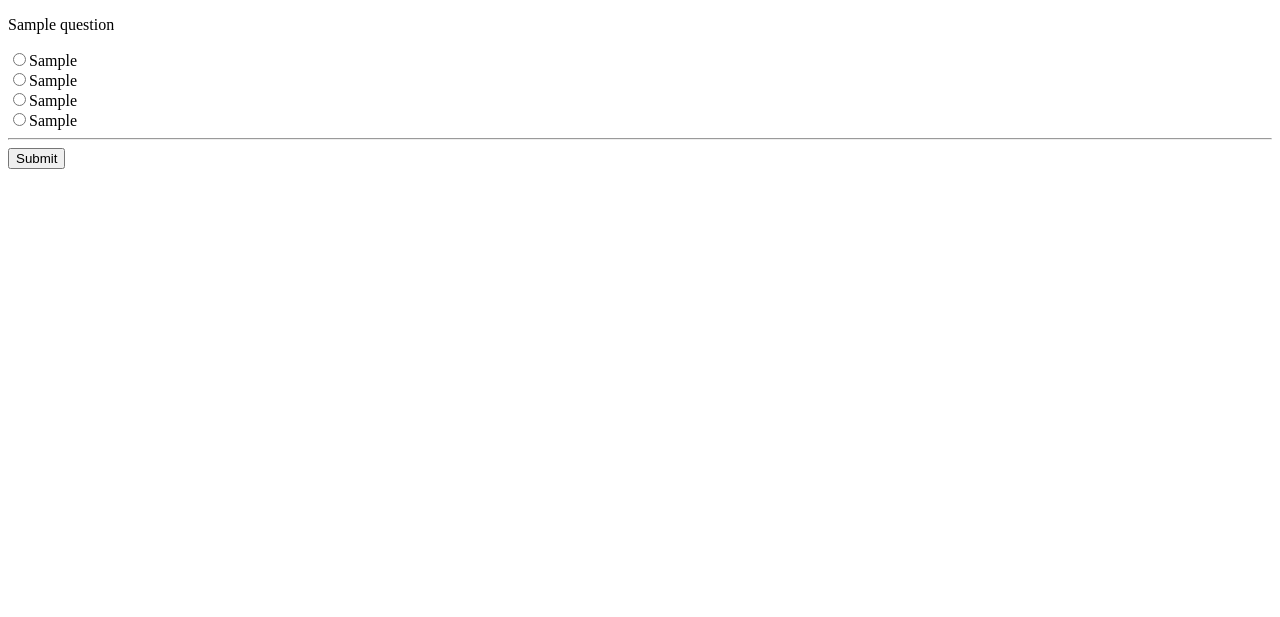
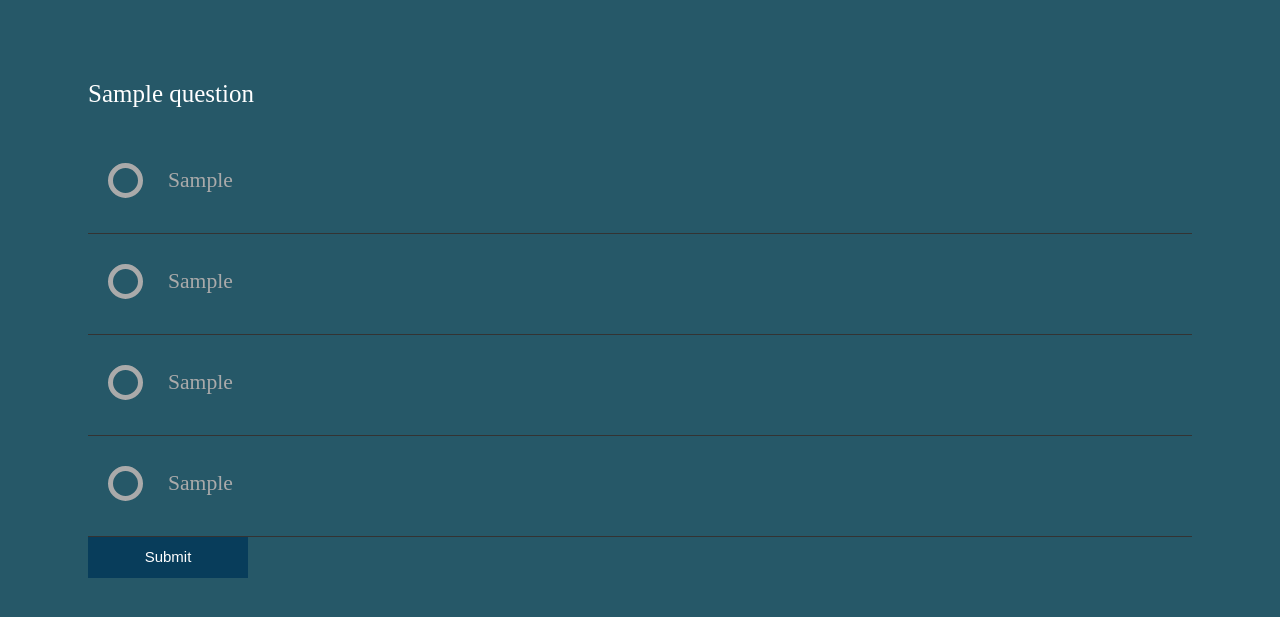
Before and after one commit to saitejach127/NitwESServer, a Django app: page /quiz/exam/ in a window 1280 px wide. Shown: the top 617 px of the page. Run offline with Django 3.2, Linux system fonts and the light colour scheme; tables that the repository leaves empty hold one stand-in row (values such as "Sample post").

Commit message:
quiz_update

```diff
--- a/NitwEs/templates/quiz/exam.html
+++ b/NitwEs/templates/quiz/exam.html
@@ -3,38 +3,214 @@
 <html>
 <head>
 	<title>Exam</title>
+
+	<style>
+	@import url('https://fonts.googleapis.com/css?family=Lato');
+	    .form ul{
+           list-style: none;
+           margin: 0;
+           padding: 0;
+	       overflow: auto;
+}
+		.form input[type="submit"],
+        .form input[type="button"]{
+           box-sizing: border-box;
+           -webkit-box-sizing: border-box;
+           -moz-box-sizing: border-box;
+           width: 10rem;
+           padding: 1%;
+           background: #083d5b;
+           border-bottom: 2px solid #083d5b;
+           border-top-style: none;
+           border-right-style: none;
+           border-left-style: none;
+           color: #fff;
+           font-size: 15px;
+         }
+        .form input[type="submit"]:hover,
+        .form input[type="button"]:hover{
+           background: #2bc6ce;
+           border-bottom: 2px solid #2bc6ce
+         }
+         ul li{
+         color: #AAAAAA;
+         display: block;
+         position: relative;
+         float: left;
+         width: 100%;
+         height: 100px;
+	     border-bottom: 1px solid #333;
+         }
+         ul li input[type=radio]{
+         position: absolute;
+         visibility: hidden;
+         }
+         ul li label{
+         display: block;
+         position: relative;
+         font-weight: 300;
+         font-size: 1.35em;
+         padding: 25px 25px 25px 80px;
+         margin: 10px auto;
+         height: 30px;
+         z-index: 9;
+         cursor: pointer;
+         -webkit-transition: all 0.25s linear;
+         }
+         ul li:hover label{
+	color: #FFFFFF;
+}
+
+ul li .check{
+  display: block;
+  position: absolute;
+  border: 5px solid #AAAAAA;
+  border-radius: 100%;
+  height: 25px;
+  width: 25px;
+  top: 30px;
+  left: 20px;
+	z-index: 5;
+	transition: border .25s linear;
+	-webkit-transition: border .25s linear;
+}
+
+ul li:hover .check {
+  border: 5px solid #FFFFFF;
+}
+
+ul li .check::before {
+  display: block;
+  position: absolute;
+	content: '';
+  border-radius: 100%;
+  height: 15px;
+  width: 15px;
+  top: 5px;
+	left: 5px;
+  margin: auto;
+	transition: background 0.25s linear;
+	-webkit-transition: background 0.25s linear;
+}
+
+input[type=radio]:checked ~ .check {
+  border: 5px solid #2bc6ce;
+}
+
+input[type=radio]:checked ~ .check::before{
+  background: #2bc6ce;
+}
+
+input[type=radio]:checked ~ label{
+  color: #2bc6ce;
+}
+
+	</style>
+
 </head>
-<body>
+<body style="background-color: #265868">
+<div class="container-fluid">
+<div class="form" style="max-width: 80rem; margin: 5rem;">
+
 <form method="POST" action="/quiz/exam/">
+
 	{% csrf_token %}
 	{% if zipped %}
 		{% for question,answer in zipped %}
+		<div class="question" style="background-color: #265868; color: white" >
 			<p>{{question.question}}</p>
-			<input type="radio" name="{{question.pk}}" value="op1">{{question.op1}} <br>
-			<input type="radio" name="{{question.pk}}" value="op2">{{question.op2}} <br>
-			<input type="radio" name="{{question.pk}}" value="op3">{{question.op3}} <br>
-			<input type="radio" name="{{question.pk}}" value="op4">{{question.op4}} <br>
-			<hr>
+		</div>
+		<div class="options" style="color: white">
+			<ul>
+				<li>
+			      <input type="radio" name="{{question.pk}}" id="op1">
+			      <label for="op1">
+				     {{question.op1}}<br>
+			      </label>
+			      <div class="check"><div class="inside"></div></div>
+		        </li>
+		        <li>
+			      <input type="radio" name="{{question.pk}}" id="op2">
+			      <label for="op2">
+			      	 {{question.op2}}<br>
+			      </label>
+			      <div class="check"><div class="inside"></div></div>
+			    </li>
+			    <li>
+			      <input type="radio" name="{{question.pk}}" id="op3">
+                  <label for="op3">
+			         {{question.op3}}<br>
+			      </label>
+			      <div class="check"><div class="inside"></div></div>
+			    </li>
+			    <li>
+			      <input type="radio" name="{{question.pk}}" id="op4">
+			      <label for="op4">
+			      	{{question.op4}}<br>
+			      </label>
+			      <div class="check"><div class="inside"></div></div>
+			    </li>
+			</ul>
+
+		</div>
+
+
 
 			{% if answer.correct %}
 				<h1>Good Job</h1>
 			{% else %}
 				<h1>{{question.answer}}</h1>
-				<h1>Give me a blow job</h1>
+				<h1>Wrong Attempt</h1>
 			{% endif %}
 
 		{% endfor %}
 	{% else %}
+
 		{% for question in questions %}
+		<div class="question" style="background-color: #265868; color: white; font-size: 25px" >
 			<p>{{question.question}}</p>
-				<input type="radio" name="{{question.pk}}" value="op1">{{question.op1}} <br>
-				<input type="radio" name="{{question.pk}}" value="op2">{{question.op2}} <br>
-				<input type="radio" name="{{question.pk}}" value="op3">{{question.op3}} <br>
-				<input type="radio" name="{{question.pk}}" value="op4">{{question.op4}} <br>
-				<hr>
+		</div>
+		<div class="options" style="color: white">
+				<ul>
+				<li>
+			      <input type="radio" name="{{question.pk}}" id="op1">
+			      <label for="op1">
+				     {{question.op1}}<br>
+			      </label>
+			      <div class="check"><div class="inside"></div></div>
+		        </li>
+		        <li>
+			      <input type="radio" name="{{question.pk}}" id="op2">
+			      <label for="op2">
+			      	 {{question.op2}}<br>
+			      </label>
+			      <div class="check"><div class="inside"></div></div>
+			    </li>
+			    <li>
+			      <input type="radio" name="{{question.pk}}" id="op3">
+                  <label for="op3">
+			         {{question.op3}}<br>
+			      </label>
+			      <div class="check"><div class="inside"></div></div>
+			    </li>
+			    <li>
+			      <input type="radio" name="{{question.pk}}" id="op4">
+			      <label for="op4">
+			      	{{question.op4}}<br>
+			      </label>
+			      <div class="check"><div class="inside"></div></div>
+			    </li>
+			</ul>
+			</div>
+
+
+
 		{% endfor %}
 	{% endif %}
 	<input type="submit" name="submit">
+
 </form>
+</div>
+</div>
 </body>
 </html>
```
Also changed, not shown: 1 other file.
